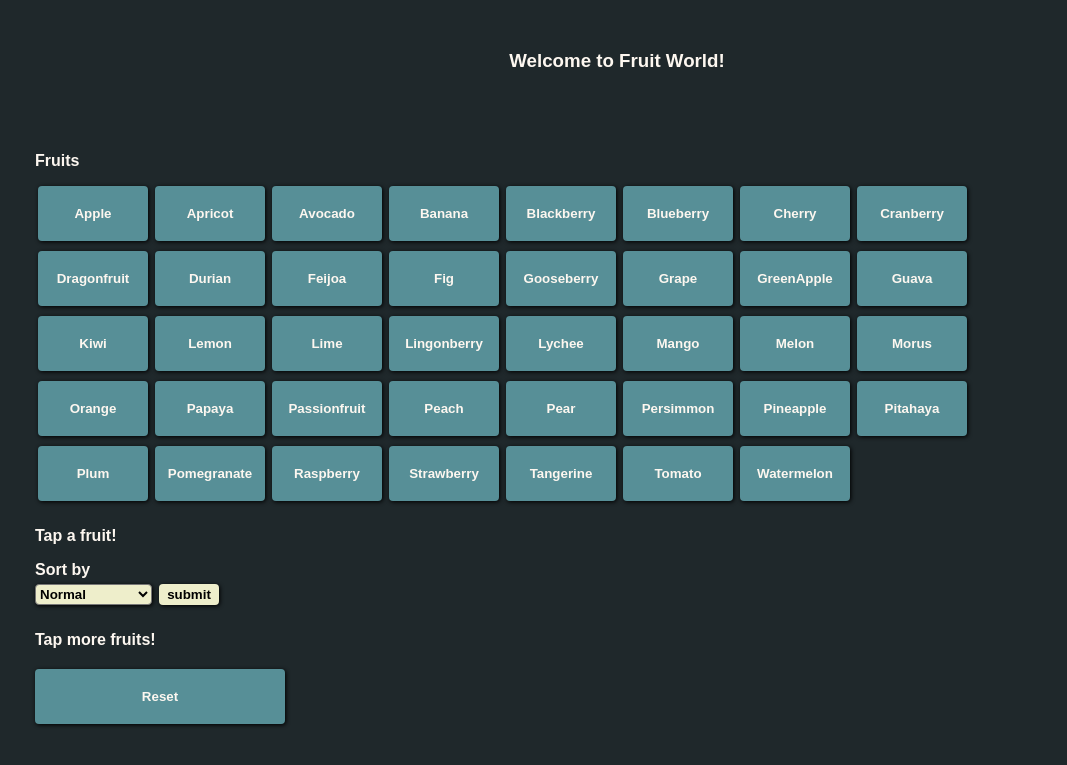
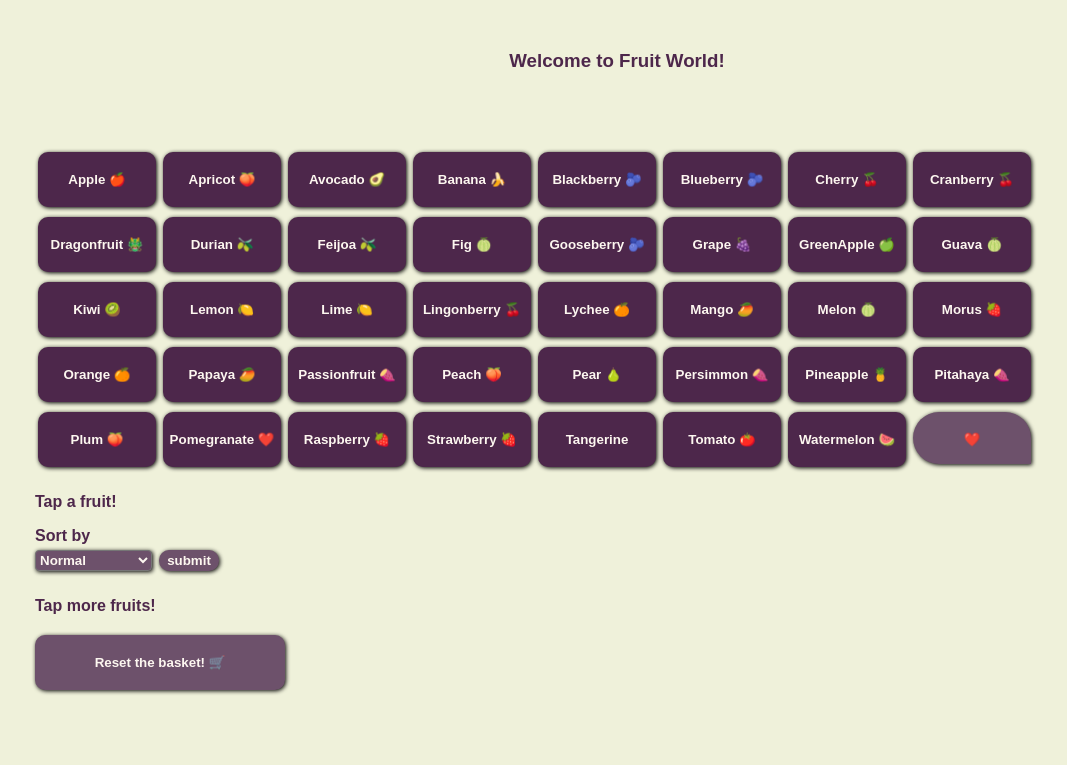
Before and after one commit to samanxsy/Fruit_World, a Flask app: template app/templates/layout.html in a window 1280 px wide. Shown: the top 765 px of the page, without its empty margins (23-1090 px from the left). Run offline with Flask 2, Linux system fonts and the light colour scheme; the template is opened without the code that fills it, so the values that code supplies are empty.

Commit message:
new look added

```diff
--- a/app/static/styles.css
+++ b/app/static/styles.css
@@ -1,6 +1,6 @@
 body{
-  background-color: rgb(31, 40, 43);
-  color: rgb(253, 247, 240);
+  background-color: rgb(239, 241, 218);
+  color: #4d274b;
 }
 
 p{
@@ -21,7 +21,7 @@ h3{
 }
 
 button{
-  background-color: #578f97;
+  background-color: #4d274b;
   font-family: Arial, Helvetica, sans-serif;
   font-weight: bold;
   color: rgb(253, 247, 240) ;
@@ -29,8 +29,8 @@ button{
   padding-bottom: 20px;
   margin-bottom: 10px;
   border: none;
-  border-radius: 4px;
-  width: 110px;
+  border-radius: 10px;
+  width: 118px;
   margin-left: 3px;
   transition: 0.2s;
   box-shadow: 1px 1px 4px rgba(0, 0, 0, 30);
@@ -46,7 +46,16 @@ button:active{
   color: #578f97;
 }
 
+.last_button{
+  height: 52px;
+  border-radius: 50px;
+  border-bottom-right-radius: 1px;
+  background-color: #6d516b;
+}
 
+.reset{
+  background-color: #6d516b;
+}
 
 .fruit_data{
   display: inline;
@@ -81,12 +90,12 @@ th, td {
   border: none;
 }
 th {
-  background-color: #578f97;
+  background-color: #c5aac4;
 }
 
 td {
   background-color: rgb(253, 247, 240);
-  color: #578f97;
+  color: #4d274b;
   font-weight: bold;
 }
 
@@ -155,18 +164,18 @@ font-weight: bold;
 
 .submit{
 display: inline;
-background-color: rgb(238, 238, 203);
+background-color: #6d516b;
 width: 60px;
 padding-top: 3px;
 padding-bottom: 3px;
-color: black;
+color:rgb(253, 247, 240);
 }
 
 .options{
 margin-top: 5px;
 margin-left: 50px;
-background-color: rgb(238, 238, 203);
-color: black;
+background-color: #6d516b;
+color: rgb(253, 247, 240);
 font-family: Arial, Helvetica, sans-serif;
 font-weight: bold;
 box-shadow: 1px 1px 4px rgba(0, 0, 0, 30);
--- a/app/templates/layout.html
+++ b/app/templates/layout.html
@@ -8,58 +8,57 @@
 
   <body>
     <h3>Welcome to Fruit World!</h3>
-    <p class="Tap">Fruits</p>
-
     <div class="buttons">
       <div class="first_row">
       <form method="get" action="/fruits">
-        <button name="fruit" value="Apple">Apple</button>
-        <button name="fruit" value="Apricot">Apricot</button>
-        <button name="fruit" value="Avocado">Avocado</button>
-        <button name="fruit" value="Banana">Banana</button>
-        <button name="fruit" value="Blackberry">Blackberry</button>
-        <button name="fruit" value="Blueberry">Blueberry</button>
-        <button name="fruit" value="Cherry">Cherry</button>
-        <button name="fruit" value="Cranberry">Cranberry</button>
+        <button name="fruit" value="Apple">Apple 🍎</button>
+        <button name="fruit" value="Apricot">Apricot 🍑</button>
+        <button name="fruit" value="Avocado">Avocado 🥑</button>
+        <button name="fruit" value="Banana">Banana 🍌</button>
+        <button name="fruit" value="Blackberry">Blackberry 🫐</button>
+        <button name="fruit" value="Blueberry">Blueberry 🫐</button>
+        <button name="fruit" value="Cherry">Cherry 🍒</button>
+        <button name="fruit" value="Cranberry">Cranberry 🍒</button>
       </div>
       <div class="second_row">
-        <button name="fruit" value="Dragonfruit">Dragonfruit</button>
-        <button name="fruit" value="Durian">Durian</button>
-        <button name="fruit" value="Feijoa">Feijoa</button>
-        <button name="fruit" value="Fig">Fig</button>
-        <button name="fruit" value="Gooseberry">Gooseberry</button>
-        <button name="fruit" value="Grape">Grape</button>
-        <button name="fruit" value="GreenApple">GreenApple</button>
-        <button name="fruit" value="Guava">Guava</button>
+        <button name="fruit" value="Dragonfruit">Dragonfruit 🐲</button>
+        <button name="fruit" value="Durian">Durian 🫒</button>
+        <button name="fruit" value="Feijoa">Feijoa 🫒</button>
+        <button name="fruit" value="Fig">Fig 🍈</button>
+        <button name="fruit" value="Gooseberry">Gooseberry 🫐</button>
+        <button name="fruit" value="Grape">Grape 🍇</button>
+        <button name="fruit" value="GreenApple">GreenApple 🍏</button>
+        <button name="fruit" value="Guava">Guava 🍈</button>
       </div>
       <div class="third_row">
-        <button name="fruit" value="Kiwi">Kiwi</button>
-        <button name="fruit" value="Lemon">Lemon</button>
-        <button name="fruit" value="Lime">Lime</button>
-        <button name="fruit" value="Lingonberry">Lingonberry</button>
-        <button name="fruit" value="Lychee">Lychee</button>
-        <button name="fruit" value="Mango">Mango</button>
-        <button name="fruit" value="Melon">Melon</button>
-        <button name="fruit" value="Morus">Morus</button>
+        <button name="fruit" value="Kiwi">Kiwi 🥝</button>
+        <button name="fruit" value="Lemon">Lemon 🍋</button>
+        <button name="fruit" value="Lime">Lime 🍋</button>
+        <button name="fruit" value="Lingonberry">Lingonberry 🍒</button>
+        <button name="fruit" value="Lychee">Lychee 🍊</button>
+        <button name="fruit" value="Mango">Mango 🥭</button>
+        <button name="fruit" value="Melon">Melon 🍈</button>
+        <button name="fruit" value="Morus">Morus 🍓</button>
       </div>
       <div class="forth_row">
-        <button name="fruit" value="Orange">Orange</button>
-        <button name="fruit" value="Papaya">Papaya</button>
-        <button name="fruit" value="Passionfruit">Passionfruit</button>
-        <button name="fruit" value="Peach">Peach</button>
-        <button name="fruit" value="Pear">Pear</button>
-        <button name="fruit" value="Persimmon">Persimmon</button>
-        <button name="fruit" value="Pineapple">Pineapple</button>
-        <button name="fruit" value="Pitahaya">Pitahaya</button>
+        <button name="fruit" value="Orange">Orange 🍊</button>
+        <button name="fruit" value="Papaya">Papaya 🥭</button>
+        <button name="fruit" value="Passionfruit">Passionfruit 🍠</button>
+        <button name="fruit" value="Peach">Peach 🍑</button>
+        <button name="fruit" value="Pear">Pear 🍐</button>
+        <button name="fruit" value="Persimmon">Persimmon 🍠</button>
+        <button name="fruit" value="Pineapple">Pineapple 🍍</button>
+        <button name="fruit" value="Pitahaya">Pitahaya 🍠</button>
       </div>
       <div class="fifth_row">
-        <button name="fruit" value="Plum">Plum</button>
-        <button name="fruit" value="Pomegranate">Pomegranate</button>
-        <button name="fruit" value="Raspberry">Raspberry</button>
-        <button name="fruit" value="Strawberry">Strawberry</button>
+        <button name="fruit" value="Plum">Plum 🍑</button>
+        <button name="fruit" value="Pomegranate">Pomegranate ❤️</button>
+        <button name="fruit" value="Raspberry">Raspberry 🍓</button>
+        <button name="fruit" value="Strawberry">Strawberry 🍓</button>
         <button name="fruit" value="Tangerine">Tangerine</button>
-        <button name="fruit" value="Tomato">Tomato</button>
-        <button name="fruit" value="Watermelon">Watermelon</button>
+        <button name="fruit" value="Tomato">Tomato 🍅</button>
+        <button name="fruit" value="Watermelon">Watermelon 🍉</button>
+        <button class="last_button">❤️</button>
       </div>
     </form>
     </div>
@@ -83,6 +82,6 @@
 
       <p class="about">Tap more fruits!</p>
 
-      <button class="reset" type="submit" name="reset" value="True" onClick="location.href='/reset'">Reset</button>
+      <button class="reset" type="submit" name="reset" value="True" onClick="location.href='/reset'">Reset the basket! 🛒</button>
   </body>
 </html>
--- /dev/null
+++ b/requirements.txt
@@ -0,0 +1,3 @@
+pandas==1.5.2
+Flask==2.2.2
+requests==2.28.2
```
